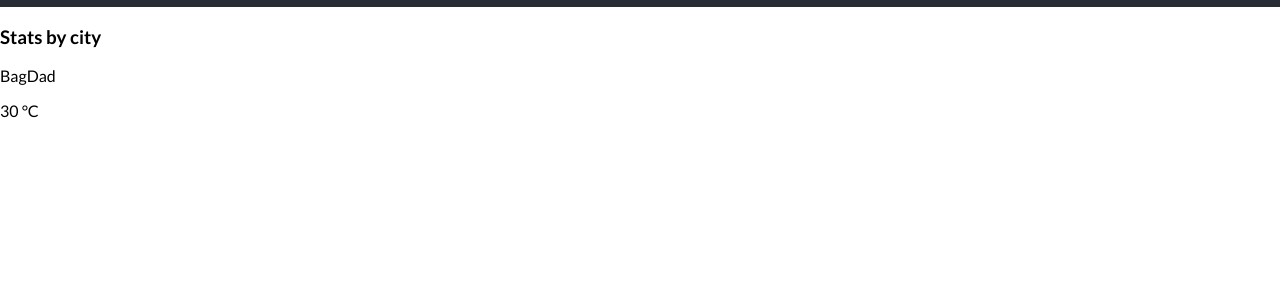
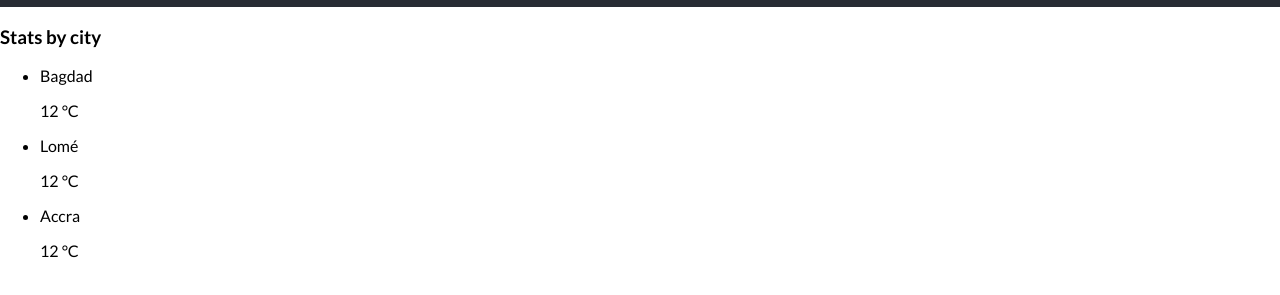
Before and after one commit to Samuellekpor/weather-app, a React (Create React App) app: page / in a window 1280 px wide. Shown: the part 349-644 px from the top of the page. Built offline with nearby package versions, Linux system fonts and the light colour scheme.

Commit message:
Add Cities component to display the cities

```diff
--- /dev/null
+++ b/src/components/Cities.js
@@ -0,0 +1,40 @@
+import React from 'react';
+import City from './City';
+
+function Cities() {
+  const cities = [
+    {
+      id: 1,
+      name: 'Bagdad',
+      temp: '12 °C',
+    },
+    {
+      id: 2,
+      name: 'Lomé',
+      temp: '12 °C',
+    },
+    {
+      id: 3,
+      name: 'Accra',
+      temp: '12 °C',
+    },
+  ];
+
+  console.log(cities);
+
+  return (
+    <div>
+      <ul className="cities-container">
+        {
+          cities.map((city) => (
+            <li key={city.id}>
+              <City name={city.name} temperature={city.temp} />
+            </li>
+          ))
+        }
+      </ul>
+    </div>
+  );
+}
+
+export default Cities;
--- a/src/components/City.js
+++ b/src/components/City.js
@@ -1,10 +1,12 @@
 import React from 'react';
 
-function City() {
+function City(props) {
+  const city = props;
+
   return (
     <div className="city-container">
-      <p className="city-name">BagDad</p>
-      <p className="city-temp">30 °C</p>
+      <p className="city-name">{city.name}</p>
+      <p className="city-temp">{city.temperature}</p>
     </div>
   );
 }
--- a/src/components/Home.js
+++ b/src/components/Home.js
@@ -1,11 +1,11 @@
 import React from 'react';
-import City from './City';
+import Cities from './Cities';
 
 function Home() {
   return (
     <div>
       <h3 className="home-title">Stats by city</h3>
-      <City />
+      <Cities />
     </div>
   );
 }
```
